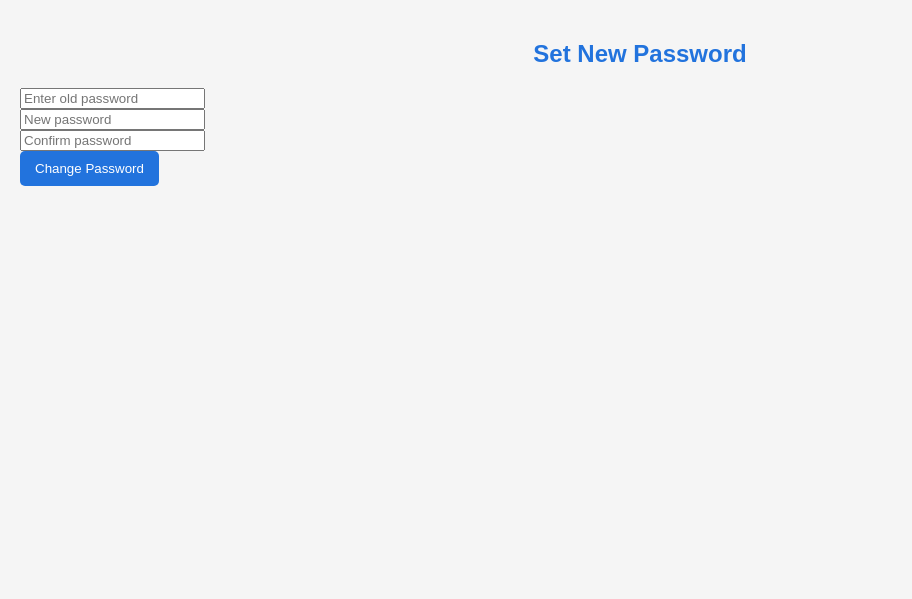
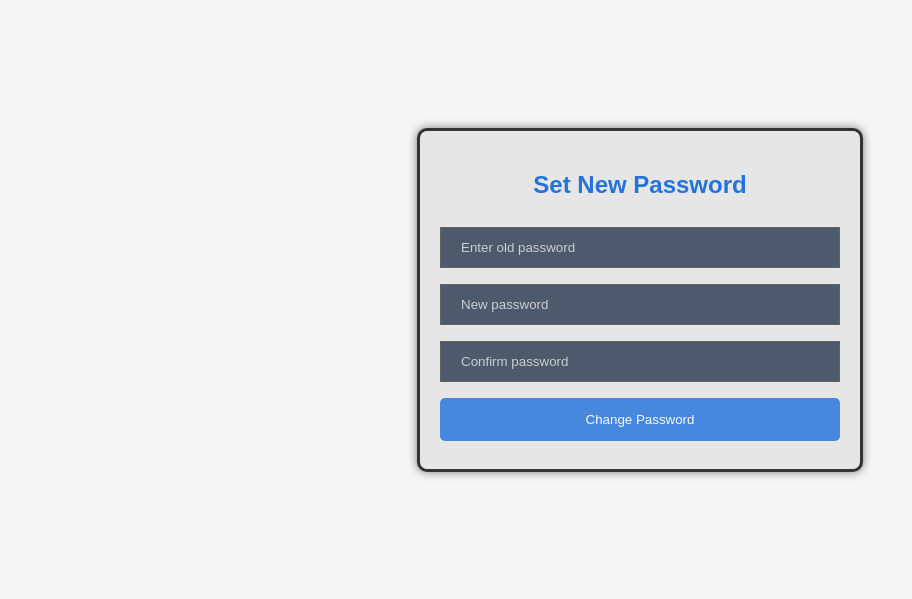
Before and after one commit to SandipKhadka/Finance, a PHP site: page /Public/Markup/change_password.php in a window 1280 px wide. Shown: the top 599 px of the page, without its empty margins (0-912 px from the left). Run offline with PHP 8.4, Linux system fonts and the light colour scheme.

Commit message:
ui managed

```diff
--- a/Public/CSS/dashboard.css
+++ b/Public/CSS/dashboard.css
@@ -1,6 +1,6 @@
 body {
 	background-color: #f5f5f5;
-	color: #e6e6e6;
+	color: black;
 	font-family: Arial, sans-serif;
 	margin: 0;
 	padding: 20px;
@@ -175,3 +175,96 @@ button {
 
 	margin-bottom: 20px;
 }
+ /*Spending limit*/
+ .main-container{
+	display: flex;
+	justify-content: center;
+	align-items: center;
+	height: 70vh;
+ }
+ .budget-container {
+	border: 3px solid #333333;
+	background-color: #e6e6e6;
+	padding: 20px;
+	border-radius: 10px;
+	width: 100%;
+	max-width: 400px;
+	box-shadow: 0 0 10px rgba(0, 0, 0, 0.5);
+}
+
+.budget-table {
+	width: 100%;
+	margin-bottom: 20px;
+	border-collapse: collapse;
+}
+
+.budget-table th,
+.budget-table td {
+	padding: 12px;
+	border: 1px solid #555555;
+	text-align: left;
+	color: black;
+}
+
+.budget-table th {
+	background-color: #f3675d;
+	color: white;
+}
+
+.budget-table tr:nth-child(even) {
+	background-color: #b9abab;
+}
+
+.form-container {
+	display: flex;
+	flex-direction: column;
+}
+
+.form-container label {
+	margin-top: 10px;
+}
+
+.form-container input[type="text"],
+.form-container select {
+	width: 100%;
+	padding: 12px 20px;
+	margin: 8px 0;
+	display: inline-block;
+	border: 1px solid #555555;
+	box-sizing: border-box;
+	background-color: #3c4b5e;
+	color: #e6e6e6;
+}
+
+input[type="text"]::placeholder,
+input[type="password"]::placeholder {
+	color: #ccc;
+}
+
+.form-container button {
+	background-color: #2273dd;
+	color: white;
+	padding: 14px 20px;
+	margin: 8px 0;
+	border: none;
+	cursor: pointer;
+	width: 100%;
+	border-radius: 5px;
+}
+
+.form-container,
+button {
+	opacity: 0.9;
+}
+
+.form-container input[type="password"],
+.form-container select {
+	width: 100%;
+	padding: 12px 20px;
+	margin: 8px 0;
+	display: inline-block;
+	border: 1px solid #555555;
+	box-sizing: border-box;
+	background-color: #3c4b5e;
+	color: #e6e6e6;
+}
```
